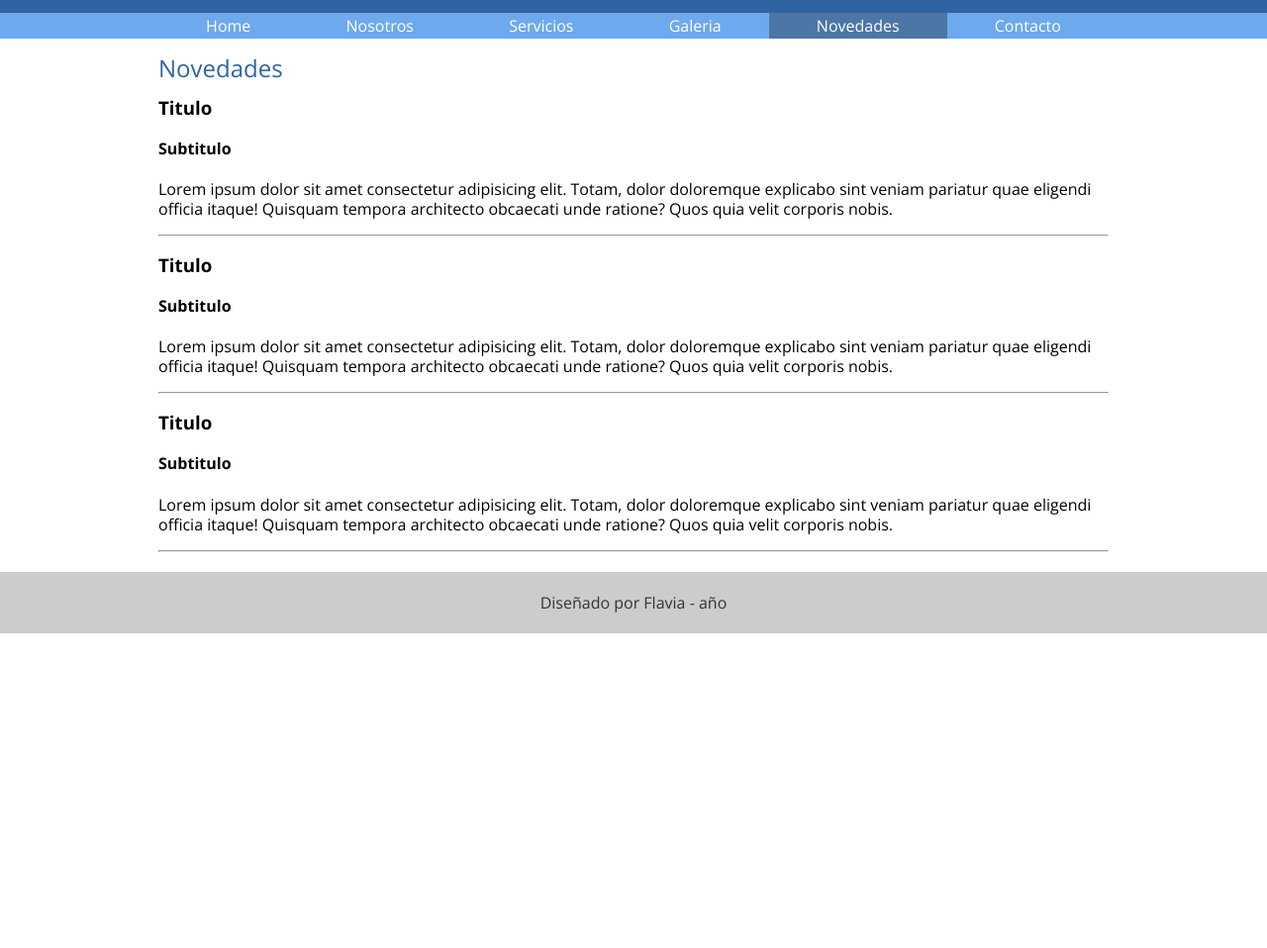
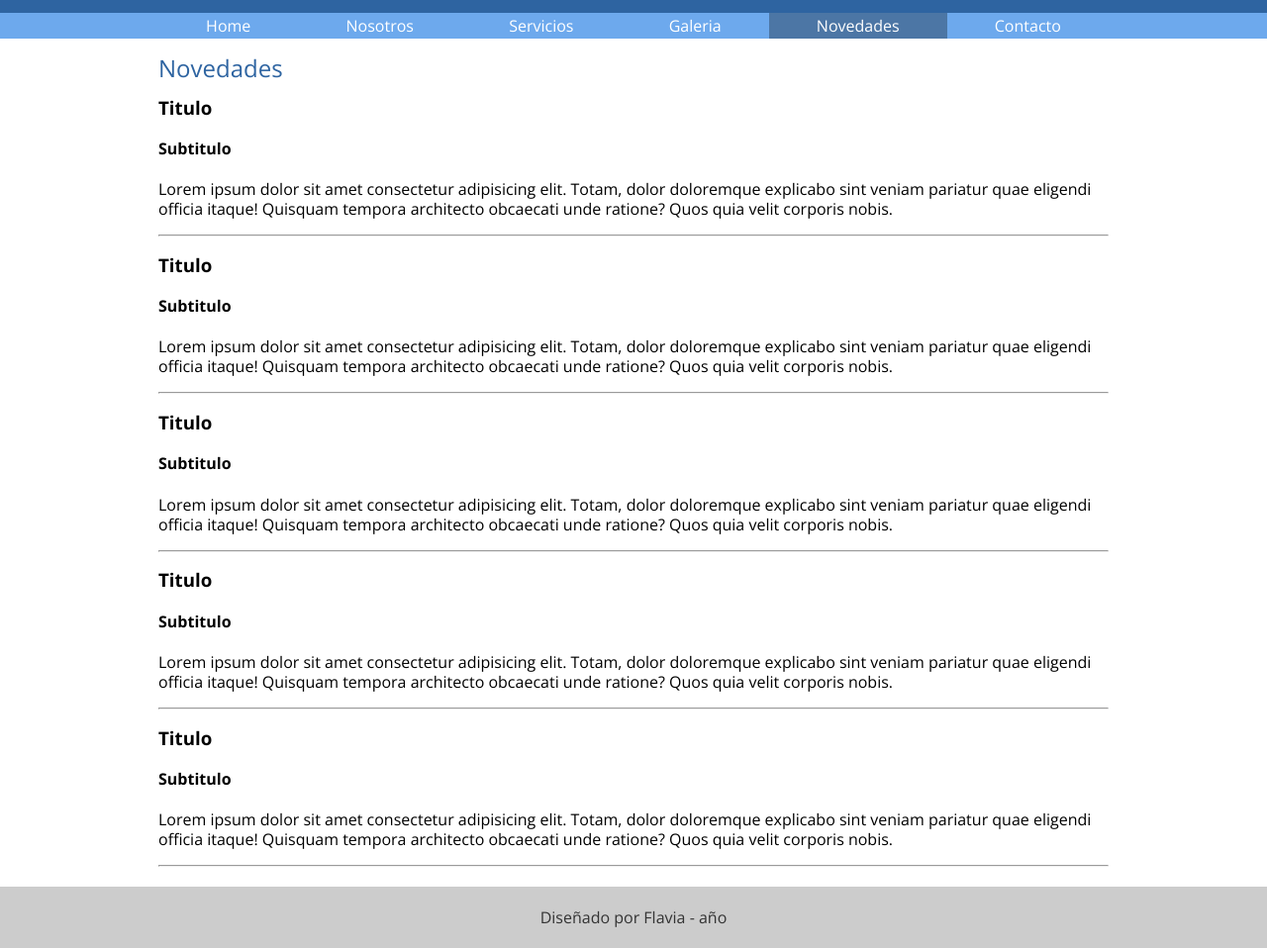
Before and after one commit to flaviaursino/LMV2022, a plain HTML site: page novedades.html in a window 1280 px wide. Shown: the part 141-1099 px from the top of the page at 99% size. Before the commit the page ends 800 px from the top, so only its background shows below. Drawn offline with nearby package versions, Linux system fonts and the light colour scheme.

Commit message:
agregue 2 novedades

```diff
--- a/novedades.html
+++ b/novedades.html
@@ -55,6 +55,22 @@
             nobis.</p>
         <hr />
     </div>
+         <div>
+        <h3>Titulo</h3>
+        <h4>Subtitulo</h4>
+        <p>Lorem ipsum dolor sit amet consectetur adipisicing elit. Totam, dolor doloremque explicabo sint veniam pariatur
+            quae eligendi officia itaque! Quisquam tempora architecto obcaecati unde ratione? Quos quia velit corporis
+            nobis.</p>
+        <hr />
+    </div>
+         <div>
+        <h3>Titulo</h3>
+        <h4>Subtitulo</h4>
+        <p>Lorem ipsum dolor sit amet consectetur adipisicing elit. Totam, dolor doloremque explicabo sint veniam pariatur
+            quae eligendi officia itaque! Quisquam tempora architecto obcaecati unde ratione? Quos quia velit corporis
+            nobis.</p>
+        <hr />
+    </div>
 
     </main>
     <footer>
```
